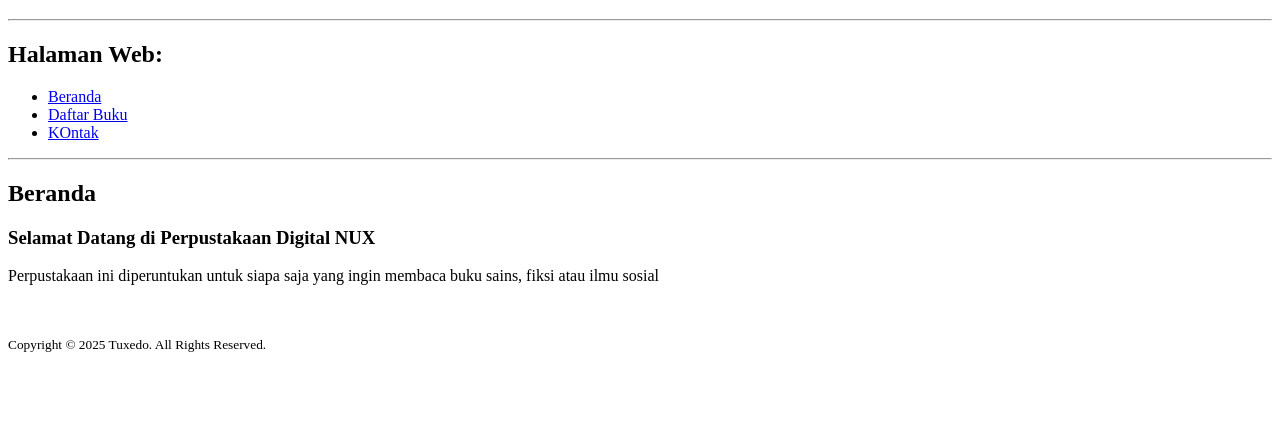
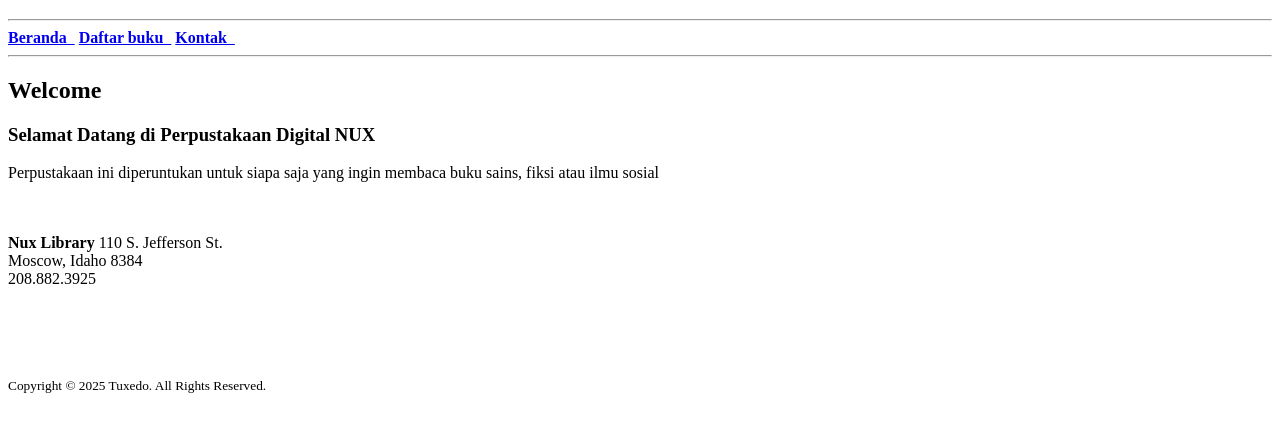
Before and after one commit to randy3019/NUX-E-Library, a plain HTML site: page index.html in a window 1280 px wide. Shown: the part 119-550 px from the top of the page. Drawn offline with Linux system fonts and the light colour scheme.

Commit message:
Add files via upload
Menambahkan struktur elemen pada halaman seperti: tag header, nav, main, div, footer.

Menambahkan special karakter seperti; &nbsp

```diff
--- a/index.html
+++ b/index.html
@@ -7,26 +7,47 @@
 </head>
 <body>
 
+<header>
     <h1><img src="img_asset/logo.jpeg" alt="logo" align="center" height="95px" >
         Perpustakaan Digital Nux
     </h1>
+</header>
 
     <hr>
 
-    <h2>Halaman Web:</h2>
-    <ul>
-        <li><a href="index.html">Beranda</a></li>
-        <li><a href="buku.html">Daftar Buku</a></li>
-        <li><a href="kontak.html">KOntak</a></li>
-    </ul>
+<nav>
+    <b>
+        <a href="index.html">Beranda &nbsp;</a>
+        <a href="buku.html">Daftar buku &nbsp;</a>
+        <a href="kontak.html">Kontak &nbsp;</a>
+    </b>
+</nav>
 
     <hr>
 
-    <h2> Beranda</h2>
+<main>
+    <h2> Welcome </h2>
     <h3> Selamat Datang di Perpustakaan Digital NUX</h3>
         <p>Perpustakaan ini diperuntukan untuk siapa saja yang ingin membaca buku sains, fiksi atau ilmu sosial</p><br>
 
 
-        <p><small>Copyright &copy; 2025 Tuxedo. All Rights Reserved.</small></p>
+
+</main>
+<br>
+<div>
+    <strong>Nux Library</strong>
+    110 S. Jefferson St.<br>
+    Moscow, Idaho 8384<br>
+    208.882.3925<br>
+
+</div>
+<br>
+<br>
+<br>
+<br>
+<footer>
+    <p><small>Copyright &copy; 2025 Tuxedo. All Rights Reserved.</small></p>
+</footer>
+
 </body>
 </html>
```
Also changed, not shown: buku.html (+14 -6 lines), kontak.html (+15 -6 lines).
